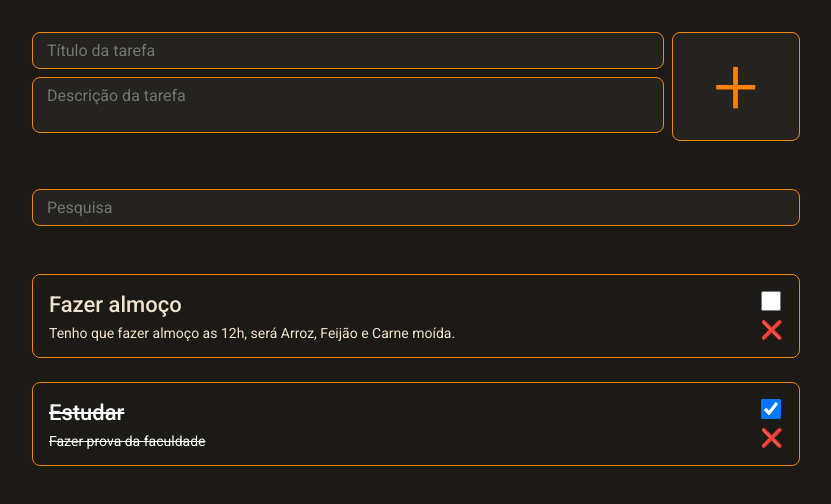
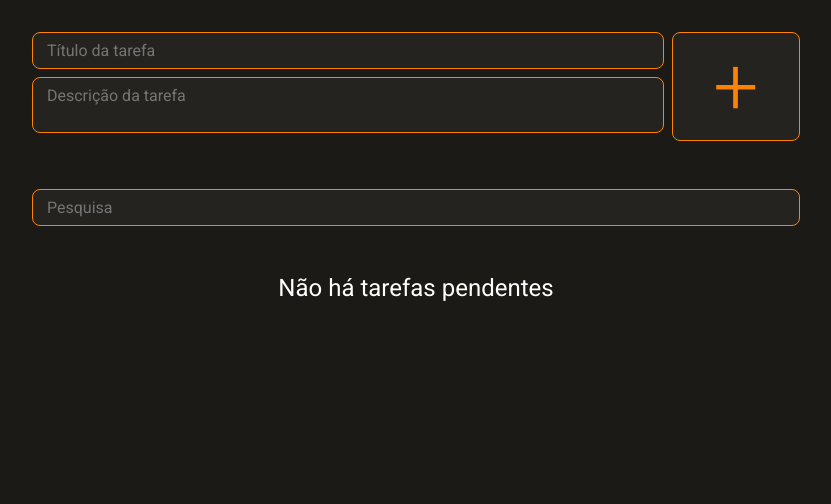
Before and after one commit to EstudioVnW/desafio-todo, a Vue app: page / in a window 1280 px wide. Shown: the top 504 px of the page, without its empty margins (224-1055 px from the left). Built offline with nearby package versions, Linux system fonts and the light colour scheme.

Commit message:
feat: add data to local storage

```diff
--- a/index.html
+++ b/index.html
@@ -1,13 +1,16 @@
 <!doctype html>
-<html lang="en">
+<html lang="pt-br">
+
 <head>
   <meta charset="UTF-8" />
   <link rel="icon" type="image/svg+xml" href="/vite.svg" />
   <meta name="viewport" content="width=device-width, initial-scale=1.0" />
-    <title>Vite + Vue + TS</title>
+  <title>Challenge To do List</title>
 </head>
+
 <body>
   <div id="app"></div>
   <script type="module" src="/src/main.ts"></script>
 </body>
+
 </html>
--- a/src/App.vue
+++ b/src/App.vue
@@ -1,27 +1,30 @@
 <script setup lang="ts">
-import { ref, computed } from 'vue'
+import { ref, computed, watch, onMounted } from 'vue'
 import TaskForm from './components/TaskForm.vue'
 import TaskList from './components/TaskList.vue'
 import { DataValues } from './utils/interfaces/dataValues.ts'
 import { updateConcluded } from './utils/functions/updateConcluded'
 
-const data = ref<DataValues[]>([
-    {
-        id: 1,
-        title: 'Fazer almoço',
-        description:
-            'Tenho que fazer almoço as 12h, será Arroz, Feijão e Carne moída.',
-        concluded: false,
-    },
-    {
-        id: 2,
-        title: 'Estudar',
-        description: 'Fazer prova da faculdade',
-        concluded: true,
-    },
-])
+const data = ref<DataValues[]>([])
 const search = ref<string | null>(null)
 const error = ref<string | null>(null)
+
+const initialData: DataValues[] = [
+    { id: 1, title: "Fazer almoço", concluded: false },
+    { id: 2, title: "Estudar", concluded: false },
+    { id: 3, title: "Lavar louça", concluded: false }
+]
+
+onMounted(() => {
+    const storedData = localStorage.getItem('tasks')
+    if (storedData) {
+        data.value = JSON.parse(storedData) || initialData
+    }
+})
+
+watch(data, (newData) => {
+    localStorage.setItem('tasks', JSON.stringify(newData))
+}, { deep: true })
 
 const addTask = (title: string, description: string) => {
     const obj: DataValues = {
@@ -80,7 +83,7 @@ const removeItem = (id: number) => {
 
         <section
             class="container-itens"
-            v-if="!data && !search && search !== ''"
+            v-if="data.length === 0 && !search"
         >
             <h1 class="msg">Não há tarefas pendentes</h1>
         </section>
--- /dev/null
+++ b/src/utils/interfaces/dataValues.ts
@@ -0,0 +1,6 @@
+export interface DataValues {
+    id: number
+    title: string
+    description: string
+    concluded: boolean
+}
```
Lines whose indentation alone changed are shown as unchanged.
